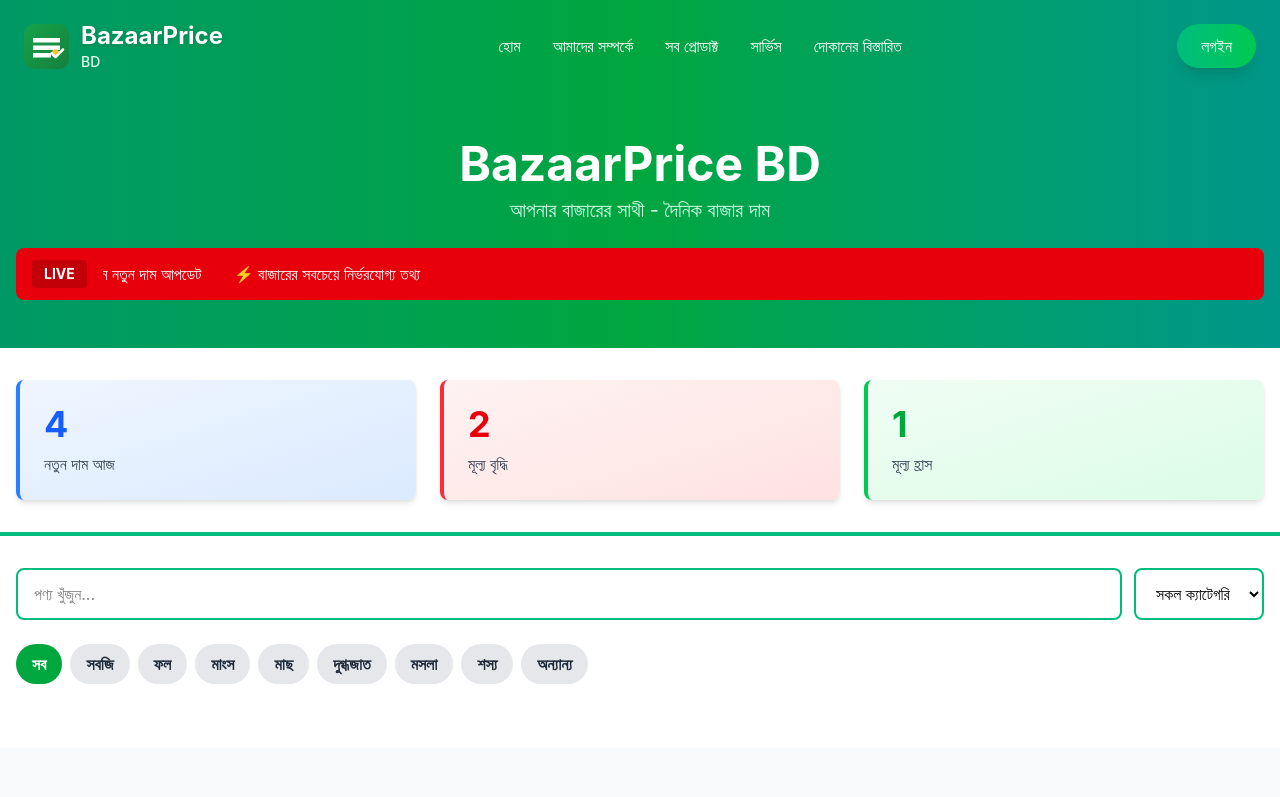
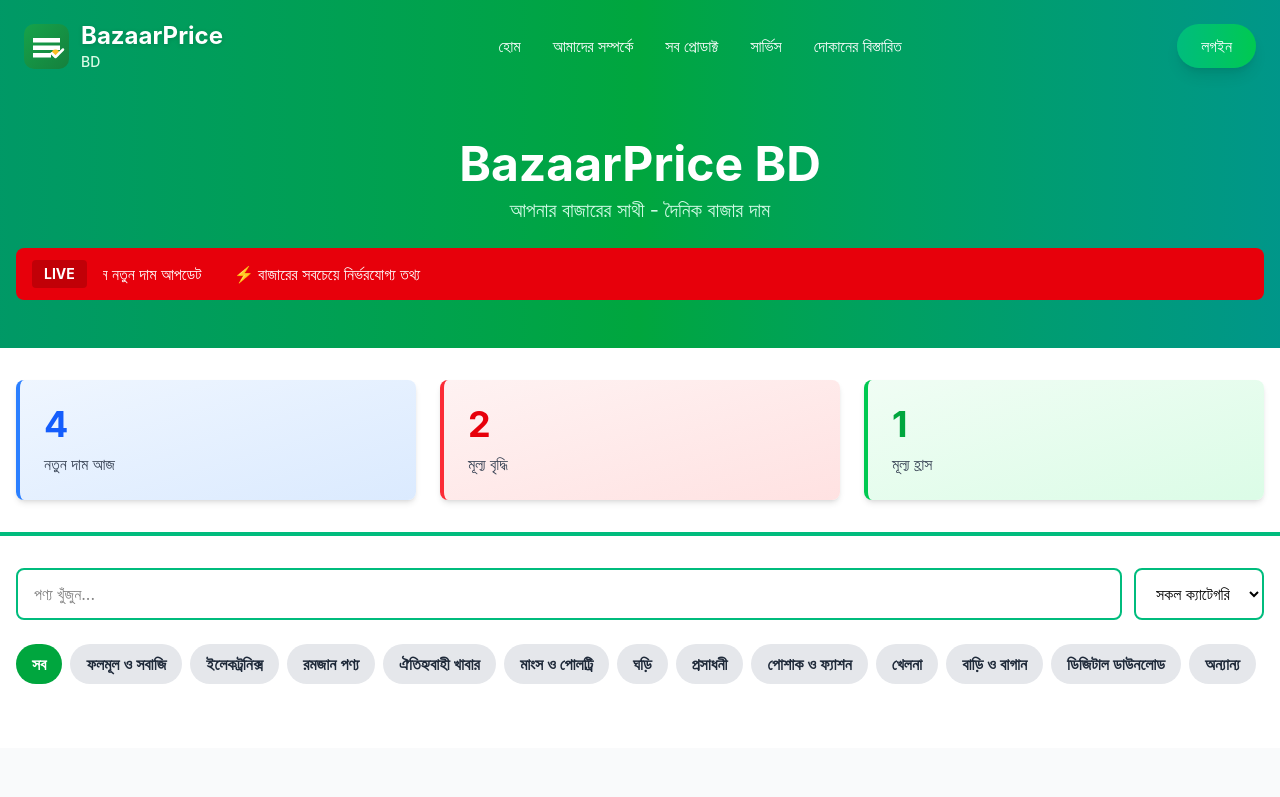
Before and after one commit to menabil/ajkerDam, a React (Vite) app: page / in a window 1280 px wide. Shown: the top 797 px of the page. Built offline with nearby package versions, Linux system fonts and the light colour scheme.

Commit message:
edit catagory section

```diff
--- a/src/component/pages/ShopDetails.jsx
+++ b/src/component/pages/ShopDetails.jsx
@@ -8,7 +8,7 @@
         <div className="bg-white shadow-md rounded-lg p-6">
           <h2 className="text-2xl font-semibold mb-4">About BazaarPrice BD</h2>
           <p className="text-gray-600 mb-4">
-            Welcome to Ajker Dam Shop! We specialize in providing high-quality electronics and accessories at competitive prices. With over 10 years of experience, we're committed to customer satisfaction and reliable service.
+            Welcome to BazaarPrice BD! We specialize in providing accurate and up-to-date market prices for daily bazaar items in Bangladesh. With over 10 years of experience, we're committed to helping customers make informed shopping decisions with reliable price information.
           </p>
           <p className="text-gray-600 mb-4">
             Our mission is to make premium technology accessible to everyone. We offer genuine products, expert advice, and excellent customer support.
@@ -20,8 +20,8 @@
           <div className="space-y-3">
             <p className="text-gray-600"><strong>📍 Address:</strong><br/>123 Technology Street, Innovation District<br/>Dhaka, Bangladesh 1214</p>
             <p className="text-gray-600"><strong>📞 Phone:</strong><br/>(880) 123-456-7890</p>
-            <p className="text-gray-600"><strong>📧 Email:</strong><br/>info@ajkerdam.com</p>
-            <p className="text-gray-600"><strong>🌐 Website:</strong><br/>www.ajkerdam.com</p>
+            <p className="text-gray-600"><strong>📧 Email:</strong><br/>info@bazaarpricebd.com</p>
+            <p className="text-gray-600"><strong>🌐 Website:</strong><br/>www.bazaarpricebd.com</p>
           </div>
         </div>
 
--- a/src/data/products.js
+++ b/src/data/products.js
@@ -132,12 +132,16 @@
 
 // Categories mapping
 export const categories = {
-    vegetables: "সবজি",
-    fruits: "ফল",
-    meat: "মাংস",
-    fish: "মাছ",
-    dairy: "দুগ্ধজাত",
-    spices: "মসলা",
-    grains: "শস্য",
+    fruits_vegetables: "ফলমূল ও সবাজি",
+    electronics: "ইলেকট্রনিক্স",
+    ramadan: "রমজান পণ্য",
+    traditional_food: "ঐতিহ্যবাহী খাবার",
+    meat_poultry: "মাংস ও পোলট্রি",
+    watches: "ঘড়ি",
+    cosmetics: "প্রসাধনী",
+    clothing: "পোশাক ও ফ্যাশন",
+    toys: "খেলনা",
+    home_garden: "বাড়ি ও বাগান",
+    digital: "ডিজিটাল ডাউনলোড",
     other: "অন্যান্য"
 };
```
